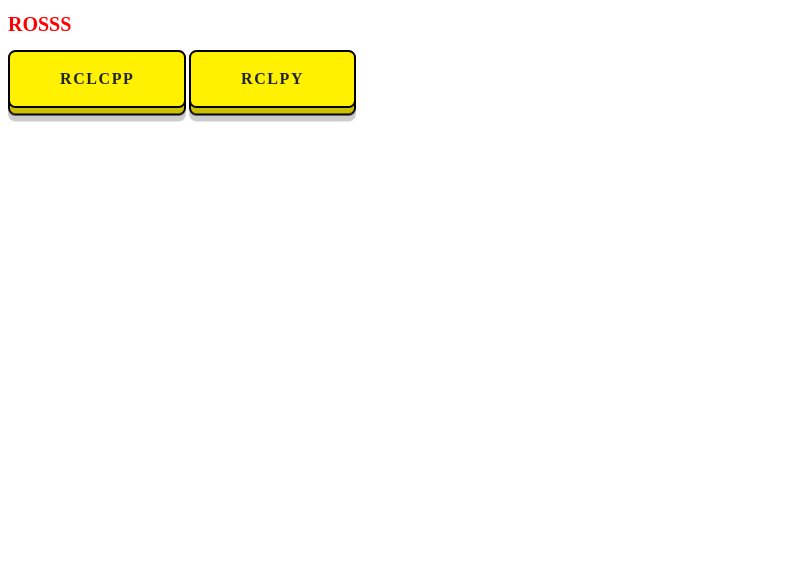
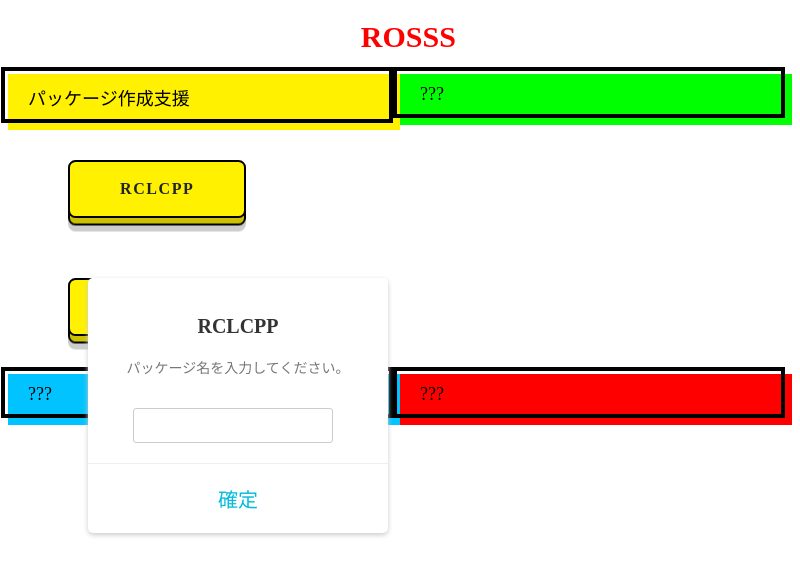
Before and after one commit to chaos4ros2/rosss, an Electron app: page index.html in a window 800 px wide. Both pictures are taken after a click on the element "RCLCPP". Drawn offline with Linux system fonts and the light colour scheme; no server answers.

Commit message:
add ros2 package creator

```diff
--- a/css/style.css
+++ b/css/style.css
@@ -1,5 +1,7 @@
 .title {
   color : red;
+  font-size: 3em;
+  margin-left: 45%;
 }
 
 @import "https://use.fontawesome.com/releases/v5.13.0/css/all.css";
@@ -45,6 +47,7 @@ a.btn-custom01 {
   margin-bottom: 0.5rem;
   padding: 0;
   border-radius: 0.75rem;
+  margin: 30px 60px;
 }
 
 a.btn-custom01:before {
@@ -80,7 +83,8 @@ a.btn-custom01:after {
   left: 1.5rem;
   margin: 0;
   padding: 0;
-  content: "\f0e0";
+  /* todo:c++とpythonのアイコンで置き換える */
+  /* content: "\f0e0"; */
 }
 
 .btn-custom01-front {
@@ -121,7 +125,8 @@ a.btn-custom01:hover:before {
 }
 
 a.btn-custom01:hover:after {
-  content: "\f2b6";
+  /* todo:言語アイコンで置き換える */
+  /* content: "\f2b6"; */
 }
 
 a.btn-custom01:active {
@@ -137,5 +142,133 @@ a.btn-custom01:active:before {
 }
 
 a.btn-custom01:active:after {
-  content: "\f2b6";
+  /* todo:言語アイコンで置き換える */
+  /* content: "\f2b6"; */
 }
+
+
+/* パッケージ名入力用プロンプト */
+/* body {
+  background: #eee;
+} */
+
+#pkg_name_dialog {
+  display: none;
+  z-index: 1;
+  position: absolute;
+  top: 31%;
+  left: 11%;
+}
+.card {
+  margin: 30px auto;
+  width: 300px;
+  background: #fff;
+  border-radius: 5px;
+  box-shadow: 0 2px 5px #ccc;
+}
+.card_content {
+  padding: 20px;
+}
+.card_title {
+  font-size: 20px;
+  margin-bottom: 20px;
+  text-align: center;
+  color: #333;
+}
+.card_text {
+  color: #777;
+  font-size: 14px;
+  line-height: 1.5;
+  text-align: center;
+}
+.card_link {
+  text-align: center;
+  border-top: 1px solid #eee;
+  padding: 20px;
+}
+.card_link a {
+  text-decoration: none;
+  color: #0bd;
+  margin: 0 10px;
+  font-size: 2em;
+}
+.card_link a:hover {
+  color: #0090aa;
+}
+#card_input {
+  text-align: center;
+  margin: 15px 0 0 25px;
+  border:0;
+  padding:5px;
+  font-size:2em;
+  font-family:Arial, sans-serif;
+  border:solid 1px #ccc;
+  width:200px;
+  -webkit-border-radius: 3px;
+  -moz-border-radius: 3px;
+  border-radius: 3px;
+}
+
+
+/* grid layout */
+.wrapper {
+  display: grid;
+  grid-template-rows: 50% 1fr;
+  grid-template-columns: 50% 1fr;
+  grid-template-areas:
+  "system_1 system_2"
+  "system_3 system_4";
+  width: 100%;
+  height: 600px;
+}
+
+.system_1 {
+  grid-area: system_1;
+}
+
+.system_2 {
+  grid-area: system_2;
+}
+
+.system_3 {
+  grid-area: system_3;
+}
+
+.system_4 {
+  grid-area: system_4;
+}
+
+
+/* sub_tilte */
+/* https://jajaaan.co.jp/css/css-headline/ */
+.sub_title_1, .sub_title_2, .sub_title_3, .sub_title_4 {
+  position: relative;
+  padding: 1rem 2rem calc(1rem + 10px);
+  font-size: large;
+}
+
+.sub_title_1:before, .sub_title_2:before, .sub_title_3:before, .sub_title_4:before {
+  position: absolute;
+  top: -7px;
+  left: -7px;
+  width: 100%;
+  height: 100%;
+  content: '';
+  border: 4px solid #000;
+}
+
+.sub_title_1 {
+  background: #fff100;
+}
+
+.sub_title_2 {
+  background: #00ff00;
+}
+
+.sub_title_3 {
+  background: #00c3ff;
+}
+
+.sub_title_4 {
+  background: #ff0000;
+}
--- a/index.html
+++ b/index.html
@@ -1,31 +1,56 @@
 <!DOCTYPE html>
 <html>
 <head>
-    <meta charset="UTF-8">
+    <meta charset='UTF-8'>
     <title>DemoApp</title>
-    <meta name="description" content="">
-    <meta name="keywords" content=""/>
-    <meta name="viewport" content="width=device-width,initial-scale=1.0,maximum-scale=1.0,user-scalable=0">
-    <meta http-equiv="X-UA-Compatible" content="IE=edge">
-    <link rel="stylesheet" href="./css/style.css">
-    <script src="./js/rosss.js"></script>
+    <meta name='description' content=''>
+    <meta name='keywords' content=''/>
+    <meta name='viewport' content='width=device-width,initial-scale=1.0,maximum-scale=1.0,user-scalable=0'>
+    <meta http-equiv='X-UA-Compatible' content='IE=edge'>
+    <link rel='stylesheet' href='./css/style.css'>
+    <script src='./js/rosss.js'></script>
 </head>
-<body ng-app="app" ng-controller="RootCtrl as root">
-<h1 class='title'>ROSSS</h1>
 
+<body ng-app='app' ng-controller='RootCtrl as root'>
+   <h1 class='title'>ROSSS</h1>
+   <div class='wrapper'>
+       <div class='system_1'>
+           <div class='sub_title_1'>パッケージ作成支援</div>
 
-<a class="btn btn-custom01">
-  <span id="button" class="btn-custom01-front" onclick="test();">RCLCPP</span>
-  <i class="fas fa-angle-right fa-position-right"></i>
-</a>
+           <section id='style_zone' class=''>
+             <a class='btn btn-custom01'>
+               <span id='button' class='btn-custom01-front' onclick="show_dialog('RCLCPP');">RCLCPP</span>
+               <i class='fas fa-angle-right fa-position-right'></i>
+             </a>
 
+             <a class='btn btn-custom01'>
+               <span class='btn-custom01-front' onclick="show_dialog('RCLPY');">RCLPY</span>
+               <i class='fas fa-angle-right fa-position-right'></i>
+             </a>
+           </section>
 
+           <section id='pkg_name_dialog' class='card'>
+             <div class='card_content'>
+               <h1 class='card_title'></h1>
+               <p class='card_text'>パッケージ名を入力してください。</p>
+               <input id='card_input' type='text'>
+             </div>
+             <div class='card_link'>
+               <a href='#' onclick='create_pkg();'>確定</a>
+             </div>
+           </section>
+       </div>
 
-<a class="btn btn-custom01">
-  <span class="btn-custom01-front">RCLPY</span>
-  <i class="fas fa-angle-right fa-position-right"></i>
-</a>
+       <div class='system_2'>
+        <div class='sub_title_2'>???</div>
+       </div>
+       <div class='system_3'>
+        <div class='sub_title_3'>???</div>
+       </div>
+       <div class='system_4'>
+        <div class='sub_title_4'>???</div>
+       </div>
+  </div>
+</body>
 
-
-</body>
 </html>
--- a/js/rosss.js
+++ b/js/rosss.js
@@ -4,9 +4,47 @@ const util = require('util');
 const childProcess = require('child_process');
 const exec = util.promisify(childProcess.exec);
 
+/**
+ * ダイアログ表示
+ */
+function show_dialog(style) {
+  const dialog = document.getElementById('pkg_name_dialog');
+  // ダイアログ表示
+  dialog.style.display = 'block';
+  // タイトル変更
+  dialog.querySelector(".card_title").innerHTML = style;
+}
 
-function test() {
+/**
+ * パッケージ作成
+ *
+ * @todo 最終確認ダイアログ
+ */
+function create_pkg() {
+  // スタイルの取得
+  const style = document.getElementById('pkg_name_dialog').querySelector(".card_title").innerHTML;
+  // パッケージ名の取得
+  const pkg_name = document.getElementById('card_input').value;
+  // スタイルで対応の関数を呼び出す
+  if (style === 'RCLCPP') create_cpp_pkg(pkg_name);
+  else create_py_pkg(pkg_name);
+  // ダイアログを閉じる
+  document.getElementById('pkg_name_dialog').style.display = 'none';
+}
+
+/**
+ * rclcppベースのパッケージを作成する
+ */
+function create_cpp_pkg(pkg_name) {
+  exec(`zx ./js/create_pkg/rclcpp.mjs ${pkg_name}`);
   // const button = document.getElementById('button');
   // ipcRenderer.send('test', 'test');
-  exec('zx index.mjs');
 }
+
+
+/**
+ * rclpyベースのパッケージを作成する
+ */
+function create_py_pkg(pkg_name) {
+  exec(`zx ./js/create_pkg/rclpy.mjs ${pkg_name}`);
+}
```
Also changed, not shown: index.js (+4 -3 lines), index.mjs (deleted, +0 -7 lines), js/create_pkg/rclcpp.mjs (added, +10 -0 lines), package.json (line endings or trailing spaces), 1 other file.
